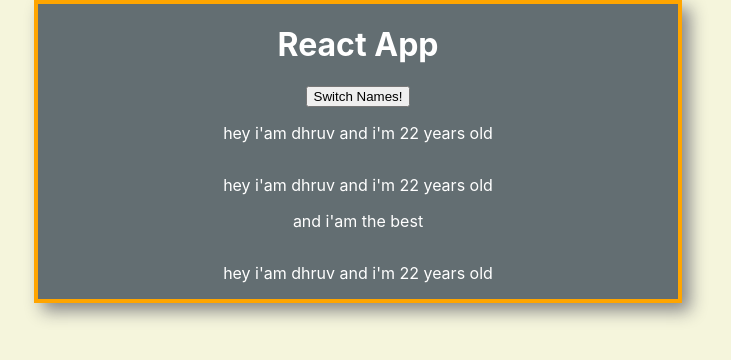
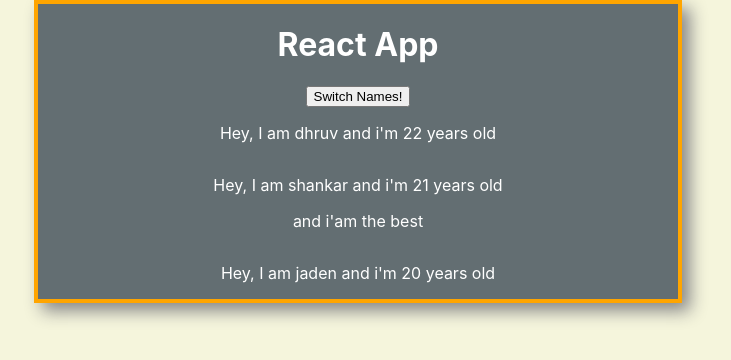
Before and after one commit to prajat/ReactJs-by-Noob, a React (Create React App) app in the folder react-noobapp/: page / in a window 1280 px wide. Shown: the top 360 px of the page, without its empty margins (282-1013 px from the left). Built offline with nearby package versions, Linux system fonts and the light colour scheme.

Commit message:
button added

```diff
--- a/react-noobapp/src/App.js
+++ b/react-noobapp/src/App.js
@@ -11,20 +11,20 @@
     ]
   }
 
-  switchnameHandler=()=>{
-    alert("clicked");
+  switchnameHandler = ()=>{
+    window.alert("clicked");
+    console.log("hey from console");
   }
-
 
   render(){
 
     return (
       <div className="App">
         <h1>React App</h1>
-        <button onClick={this.state.switchnameHandler}>Switch Names!</button>
+        <button onClick={this.switchnameHandler}>Switch Names!</button>
         <Person name={this.state.persons[0].name} age={this.state.persons[0].age}/>
-        <Person name={this.state.persons[0].name} age={this.state.persons[0].age}>and i'am the best</Person>
-        <Person name={this.state.persons[0].name} age={this.state.persons[0].age}/>
+        <Person name={this.state.persons[1].name} age={this.state.persons[1].age}>and i'am the best</Person>
+        <Person name={this.state.persons[2].name} age={this.state.persons[2].age}/>
       </div>
 
 
--- a/react-noobapp/src/Person/Person.js
+++ b/react-noobapp/src/Person/Person.js
@@ -3,7 +3,7 @@
 const person=(props)=>{
     return (
         <div>
-            <p>hey i'am {props.name} and i'm {props.age} years old</p>
+            <p>Hey, I am {props.name} and i'm {props.age} years old</p>
             <p>{props.children}</p>
         </div>
     )
```
